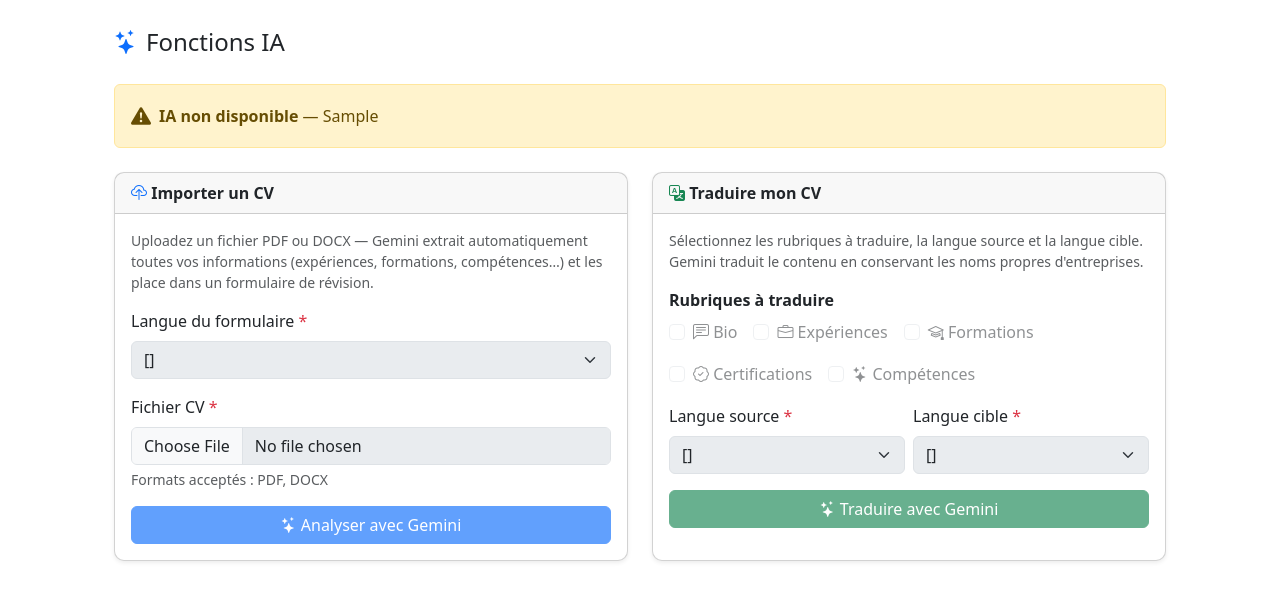
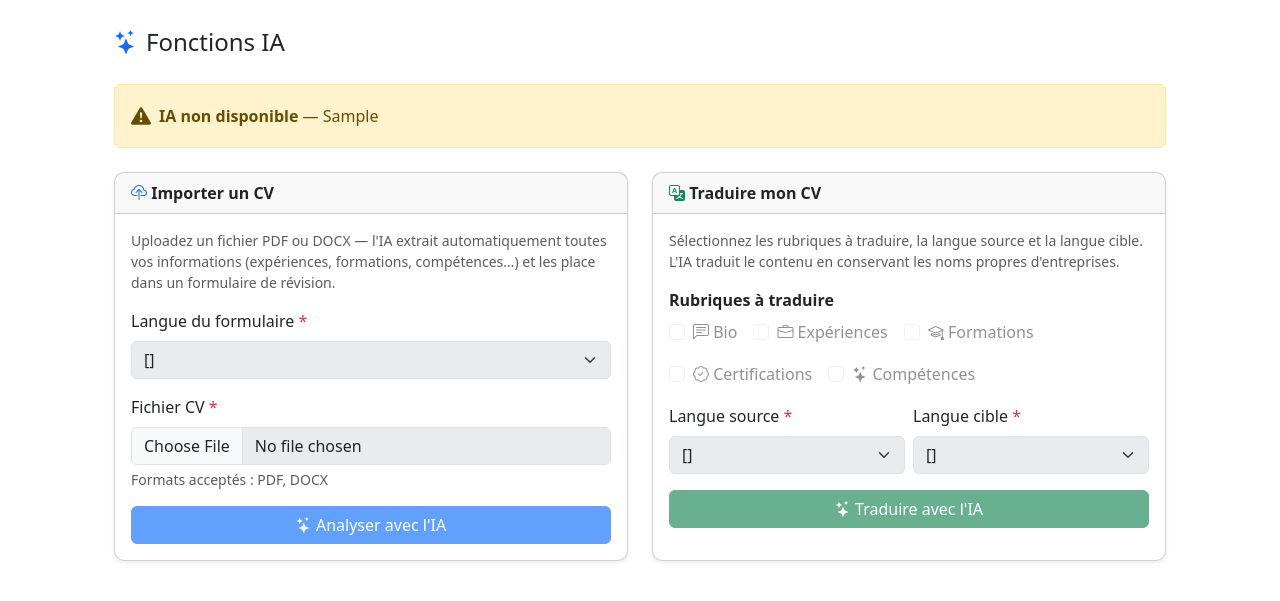
Before and after one commit to Alist3rCode/cv-generator, a FastAPI app: template templates/ai/index.html in a window 1280 px wide. Shown: the top 601 px of the page. Run offline with FastAPI, Linux system fonts and the light colour scheme; the template is opened without the code that fills it: most values are stand-ins (such as "Sample title", 1, 10 or a date in 2020); some libraries are stand-ins or nearby versions.

Commit message:
fix & refactor: prompt dates renforcé, suppression mentions Gemini dans l'UI
- Prompt IA : règles de dates plus strictes (date_debut obligatoire pour
  expériences et formations, fallback explicite si absente du CV)
- UI : toutes les mentions "Gemini" remplacées par "IA" dans les templates
  utilisateur (boutons, messages de progression, erreurs de quota) ;
  seule la page d'administration conserve le nom du fournisseur
- README : section Fonctions IA rendue agnostique du fournisseur

Co-Authored-By: Claude Sonnet 4.6 <noreply@anthropic.com>

```diff
--- a/templates/ai/index.html
+++ b/templates/ai/index.html
@@ -31,7 +31,7 @@
       </div>
       <div class="card-body">
         <p class="text-muted small mb-3">
-          Uploadez un fichier PDF ou DOCX — Gemini extrait automatiquement toutes vos informations
+          Uploadez un fichier PDF ou DOCX — l'IA extrait automatiquement toutes vos informations
           (expériences, formations, compétences…) et les place dans un formulaire de révision.
         </p>
 
@@ -64,7 +64,7 @@
 
         <button type="button" class="btn btn-primary w-100" id="btnImport"
                 {% if not ai_enabled %}disabled{% endif %}>
-          <i class="bi bi-stars"></i> Analyser avec Gemini
+          <i class="bi bi-stars"></i> Analyser avec l'IA
         </button>
       </div>
     </div>
@@ -81,7 +81,7 @@
       <div class="card-body">
         <p class="text-muted small mb-3">
           Sélectionnez les rubriques à traduire, la langue source et la langue cible.
-          Gemini traduit le contenu en conservant les noms propres d'entreprises.
+          L'IA traduit le contenu en conservant les noms propres d'entreprises.
         </p>
 
         <label class="form-label fw-semibold">Rubriques à traduire</label>
@@ -136,7 +136,7 @@
 
         <button type="button" class="btn btn-success w-100" id="btnTranslate"
                 {% if not ai_enabled %}disabled{% endif %}>
-          <i class="bi bi-stars"></i> Traduire avec Gemini
+          <i class="bi bi-stars"></i> Traduire avec l'IA
         </button>
       </div>
     </div>
@@ -243,7 +243,7 @@
 
   /* ─── Étapes de progression ───────────────────────────────────────── */
   var IMPORT_STEPS = [
-    { delay: 0,    text: 'Envoi du fichier vers Gemini…' },
+    { delay: 0,    text: 'Envoi du fichier vers l\'IA…' },
     { delay: 2000, text: 'Analyse IA du CV en cours…' },
     { delay: 6000, text: 'Extraction des données structurées…' },
   ];
@@ -310,7 +310,7 @@
         _startCountdown(el, resp.retry_after, msg);
         return;
       }
-      el.innerHTML = '<i class="bi bi-clock-history me-2"></i><strong>Quota Gemini dépassé.</strong> ' + esc(msg) + retryMsg;
+      el.innerHTML = '<i class="bi bi-clock-history me-2"></i><strong>Quota IA dépassé.</strong> ' + esc(msg) + retryMsg;
     } else {
       el.className = 'alert alert-danger mb-3';
       el.innerHTML = '<i class="bi bi-exclamation-triangle-fill me-2"></i>' + esc(msg);
@@ -321,7 +321,7 @@
     var remaining = parseInt(seconds, 10);
     function tick() {
       el.innerHTML = '<i class="bi bi-clock-history me-2"></i>'
-        + '<strong>Quota Gemini dépassé.</strong> '
+        + '<strong>Quota IA dépassé.</strong> '
         + esc(baseMsg.replace(/\.\s*$/, '')) + '.'
         + ' Réessayez dans <strong>' + remaining + ' secondes</strong>.';
       if (remaining > 0) {
```
Also changed, not shown: services/gemini.py (+5 -2 lines), templates/profile/dashboard.html (+4 -4 lines), README.md.
